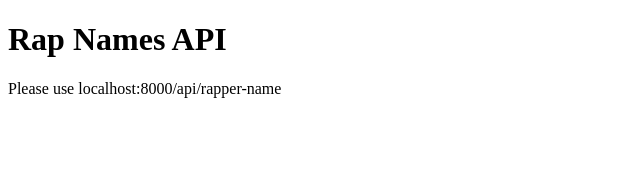
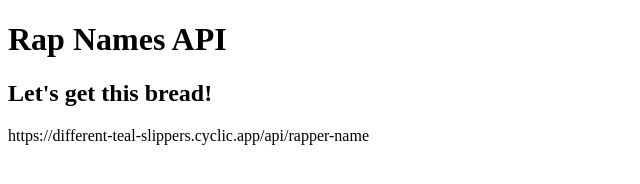
Before and after one commit to Koethan/rap-name-api, a website: page index.html in a window 1280 px wide. Shown: the whole page, without its empty margins (0-640 px from the left). Drawn offline with Linux system fonts and the light colour scheme.

Commit message:
updated the html to show users the new url

```diff
--- a/index.html
+++ b/index.html
@@ -8,6 +8,7 @@
 </head>
 <body>
     <h1>Rap Names API</h1>
-    <p>Please use localhost:8000/api/rapper-name</p>
+    <h2>Let's get this bread!</h2>
+    <p>https://different-teal-slippers.cyclic.app/api/rapper-name</p>
 </body>
 </html>
```
